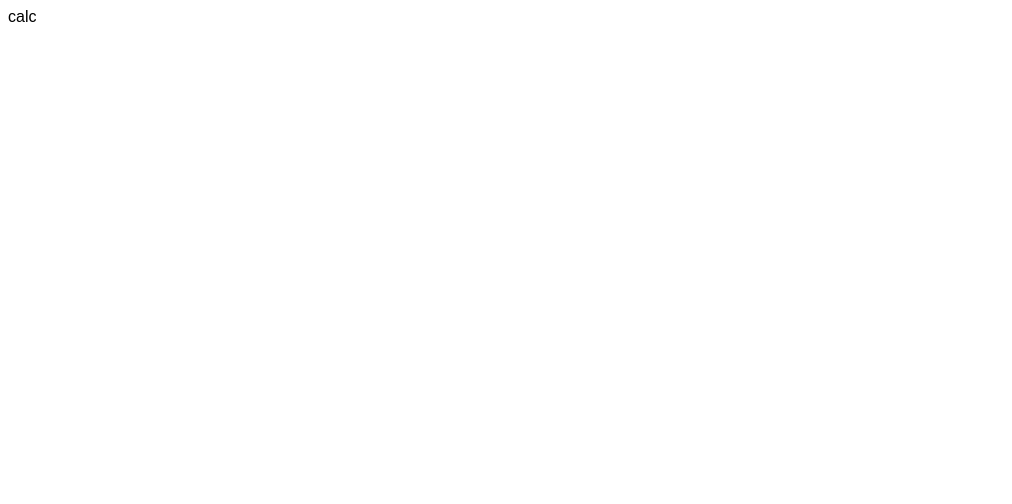
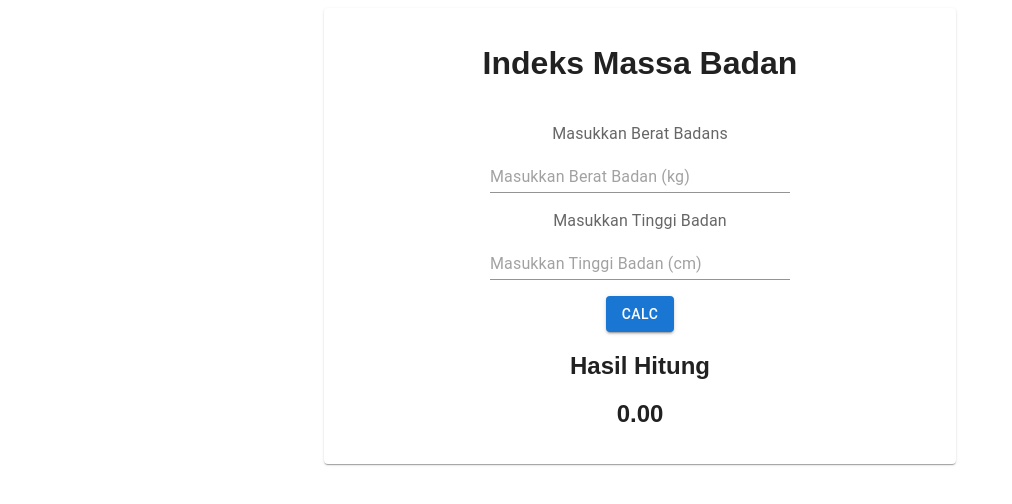
Before and after one commit to radjikinseptiawan/health_and_care, a React (Vite) app: page /calc in a window 1280 px wide. Shown: the top 504 px of the page, without its empty margins (0-1012 px from the left). Built offline with nearby package versions, Linux system fonts and the light colour scheme.

Commit message:
memperbarui tampilan halaman calc

```diff
--- a/src/pages/calc.tsx
+++ b/src/pages/calc.tsx
@@ -1,6 +1,73 @@
+/* eslint-disable @typescript-eslint/no-explicit-any */
+import { Box, Button, Input, InputLabel, Paper } from "@mui/material";
+import React, { useState } from "react";
+import details from '../utils/detailsBody.json'
 
 export default function Calc() {
+  const [weight,setWeight] = useState<number | any >()
+  const [height,setHeight] = useState<number | any >()
+  const [result,setResult] = useState<number | any>(0)
+  const [description,setDescription] = useState<{keterangan : string, deskripsi : string} | null >(null)
+
+  const calcIbm = ()=>{
+  setResult(null)
+  if(height && weight){
+      const heighter : number = height / 100
+      const result : number = weight / (heighter ** 2)
+      result.toFixed(2)
+      setResult(result)
+      setWeight('')
+      setHeight('')
+      updateDescription(result)
+  }
+  }
+
+  const updateDescription = (bmi: number) => {
+    if (bmi <= 18.5) {
+      setDescription({ keterangan: details[0].keterangan, deskripsi: details[0].Deskripsi });
+    } else if (bmi > 18.5 && bmi < 24.9) {
+      setDescription({ keterangan: details[1].keterangan, deskripsi: details[1].Deskripsi });
+    } else if (bmi >= 25 && bmi < 30) {
+      setDescription({ keterangan: details[2].keterangan, deskripsi: details[2].Deskripsi });
+    } else {
+      setDescription({ keterangan: details[3].keterangan, deskripsi: details[3].Deskripsi });
+    }
+  };
+
+  const inputWeightValue = (event : React.ChangeEvent<HTMLInputElement>) : void =>{
+   const getValue : number = Number(event.target.value)
+   setWeight(getValue)
+  }
+
+  const inputHeightValue = (event : React.ChangeEvent<HTMLInputElement>) : void =>{
+    const getHeight : number = Number(event.target.value)
+    setHeight(getHeight)
+    console.log(height)
+  }
+
   return (
-    <div>calc</div>
+    <>
+    <Box sx={{display:'flex', justifyContent:"center"}}>
+      <Paper sx={{p:2, textAlign:'center', width:600}}>
+        <h1>Indeks Massa Badan</h1>
+        <br/>
+        <InputLabel>Masukkan Berat Badans</InputLabel>
+        <Input type="number" sx={{mt:2,mb:2,width:300}} value={weight} placeholder="Masukkan Berat Badan (kg)" onChange={inputWeightValue}/>
+        <br/>
+        <InputLabel>Masukkan Tinggi Badan</InputLabel>
+        <Input type="number" sx={{mt:2,mb:2,width:300}} value={height} placeholder="Masukkan Tinggi Badan (cm)" onChange={inputHeightValue}/>
+        <br/>
+        <Button variant="contained" onClick={calcIbm}>Calc</Button>
+        <h2>Hasil Hitung</h2>
+        <h2>{result !== null ? result.toFixed(2) : '-'}</h2>
+        {description && (
+            <>
+              <h3>{description.keterangan}</h3>
+              <p>{description.deskripsi}</p>
+            </>
+          )}
+      </Paper>
+    </Box>
+    </>
   )
 }
--- /dev/null
+++ b/src/utils/detailsBody.json
@@ -0,0 +1,18 @@
+[
+    {
+        "keterangan" : "Kekurangan Berat Badan",
+        "Deskripsi" : "Kamu kekurangan berat badan nih, yuk mulai atur gaya hidup agar lebih sehat, olahraga rutin, tidur yang cukup dan makan makanan yang bernutrisi!."
+    },
+    {
+        "keterangan" : "Ideal",
+        "Deskripsi" : "Keren!, berat badan kamu sudah di kategori ideal. tetap pertahankan gaya hidup sehat kamu ya!."
+    },
+    {
+        "keterangan" : "Kelebihan Berat Badan",
+        "Deskripsi" : "Kamu kelebihan berat badan nih, yuk mulai lakukan diet teratur,olahraga rutin dan memulai defisit kalori di tubuh."
+    },
+    {
+        "keterangan" : "Obesitas",
+        "Deskripsi" : "Waduh!, kamu harus menurunkan berat badan kamu nih!. berat badan yang berlebih dapat beresiko untuk kesehatan tubuh, terutama serangan jantung dan penyakit lain nya."
+    }
+]
```
